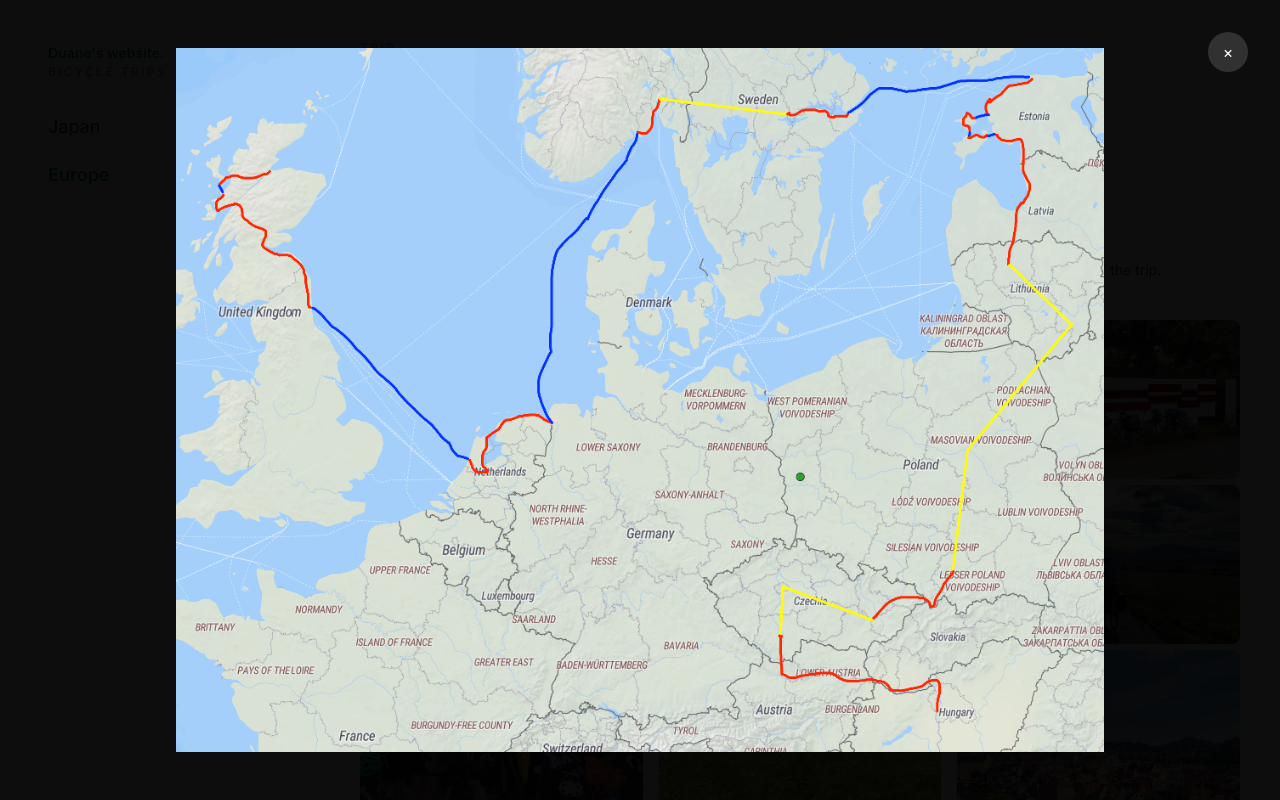
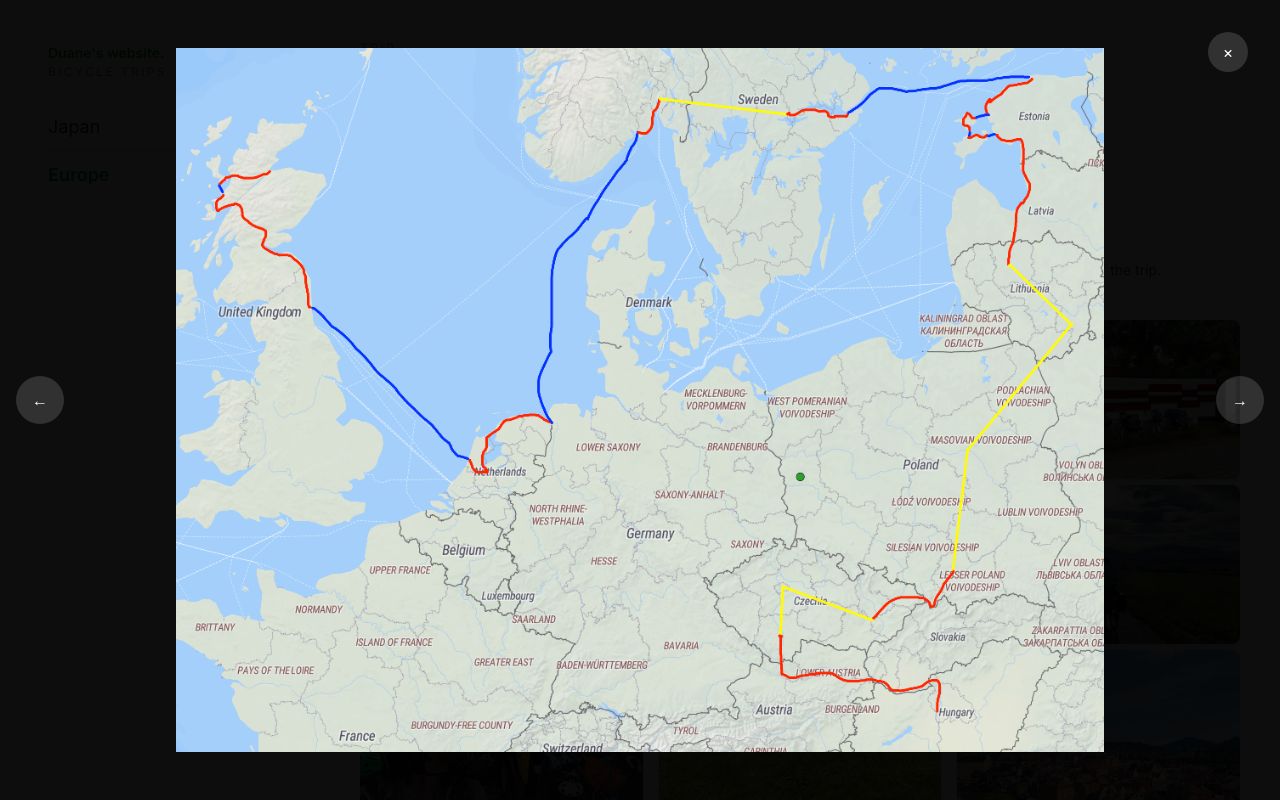
Before and after one commit to DuaneSEvans/personal-website, a Next.js app: page /bicycle-trips/europe in a window 1280 px wide. Both pictures are taken after a click on the button 501 px from the left and 427 px from the top of the page. Shown: the top 800 px of the page. Built offline with nearby package versions, Linux system fonts and the light colour scheme.

Commit message:
cycle photos

```diff
--- a/src/app/bicycle-trips/[slug]/trip-article.tsx
+++ b/src/app/bicycle-trips/[slug]/trip-article.tsx
@@ -29,12 +29,16 @@ export default function TripArticle({ trip }: TripArticleProps) {
       </section>
       <section className="flex flex-col gap-4">
         <ul className="list-none columns-1 [column-gap:1rem] sm:columns-2 lg:columns-3">
-          {trip.gallery.map((photo) => (
+          {trip.gallery.map((photo, photoIndex) => (
             <li
               key={photo.src}
               className="inline-block w-full break-inside-avoid"
             >
-              <TripPhoto photo={photo} />
+              <TripPhoto
+                photo={photo}
+                photoIndex={photoIndex}
+                gallery={trip.gallery}
+              />
             </li>
           ))}
         </ul>
@@ -43,11 +47,37 @@ export default function TripArticle({ trip }: TripArticleProps) {
   )
 }
 
-function TripPhoto({ photo }: { photo: TripImage }) {
+function TripPhoto({
+  photo,
+  photoIndex,
+  gallery,
+}: {
+  photo: TripImage
+  photoIndex: number
+  gallery: Array<TripImage>
+}) {
   const [isOpen, setIsOpen] = useState(false)
+  const [activePhotoIndex, setActivePhotoIndex] = useState(photoIndex)
+  const activePhoto = gallery[activePhotoIndex] ?? photo
+
+  function showPreviousPhoto() {
+    setActivePhotoIndex((currentIndex) =>
+      (currentIndex - 1 + gallery.length) % gallery.length,
+    )
+  }
+
+  function showNextPhoto() {
+    setActivePhotoIndex((currentIndex) => (currentIndex + 1) % gallery.length)
+  }
 
   return (
-    <Dialog.Root open={isOpen} onOpenChange={setIsOpen}>
+    <Dialog.Root
+      open={isOpen}
+      onOpenChange={(open) => {
+        setIsOpen(open)
+        if (open) setActivePhotoIndex(photoIndex)
+      }}
+    >
       <Dialog.Trigger asChild>
         <button
           type="button"
@@ -69,20 +99,59 @@ function TripPhoto({ photo }: { photo: TripImage }) {
         <Dialog.Content
           aria-describedby={undefined}
           onClick={() => setIsOpen(false)}
+          onKeyDown={(event) => {
+            if (gallery.length < 2) return
+            if (event.key === "ArrowLeft") {
+              event.preventDefault()
+              showPreviousPhoto()
+            } else if (event.key === "ArrowRight") {
+              event.preventDefault()
+              showNextPhoto()
+            }
+          }}
           className="fixed inset-0 z-50 flex items-center justify-center p-4 text-white sm:p-8"
         >
-          <Dialog.Title className="sr-only">{photo.alt}</Dialog.Title>
+          <Dialog.Title className="sr-only">{activePhoto.alt}</Dialog.Title>
+          <span aria-live="polite" className="sr-only">
+            Photo {activePhotoIndex + 1} of {gallery.length}
+          </span>
           <Dialog.Close
             aria-label="Close photo"
             className="absolute right-4 top-4 z-10 flex h-10 w-10 items-center justify-center rounded-full bg-white/15 text-3xl leading-none hover:bg-white/25 focus-visible:outline-2 focus-visible:outline-offset-2 focus-visible:outline-white sm:right-8 sm:top-8"
           >
             ×
           </Dialog.Close>
+          {gallery.length > 1 && (
+            <>
+              <button
+                type="button"
+                aria-label="Previous photo"
+                className="absolute left-4 top-1/2 z-10 hidden h-12 w-12 -translate-y-1/2 items-center justify-center rounded-full bg-white/15 text-2xl hover:bg-white/25 focus-visible:outline-2 focus-visible:outline-offset-2 focus-visible:outline-white md:flex"
+                onClick={(event) => {
+                  event.stopPropagation()
+                  showPreviousPhoto()
+                }}
+              >
+                ←
+              </button>
+              <button
+                type="button"
+                aria-label="Next photo"
+                className="absolute right-4 top-1/2 z-10 hidden h-12 w-12 -translate-y-1/2 items-center justify-center rounded-full bg-white/15 text-2xl hover:bg-white/25 focus-visible:outline-2 focus-visible:outline-offset-2 focus-visible:outline-white md:flex"
+                onClick={(event) => {
+                  event.stopPropagation()
+                  showNextPhoto()
+                }}
+              >
+                →
+              </button>
+            </>
+          )}
           <Image
-            src={photo.src}
-            alt={photo.alt}
-            width={photo.width}
-            height={photo.height}
+            src={activePhoto.src}
+            alt={activePhoto.alt}
+            width={activePhoto.width}
+            height={activePhoto.height}
             sizes="100vw"
             className="m-auto h-auto max-h-[calc(100dvh-6rem)] w-auto max-w-full object-contain"
           />
```
